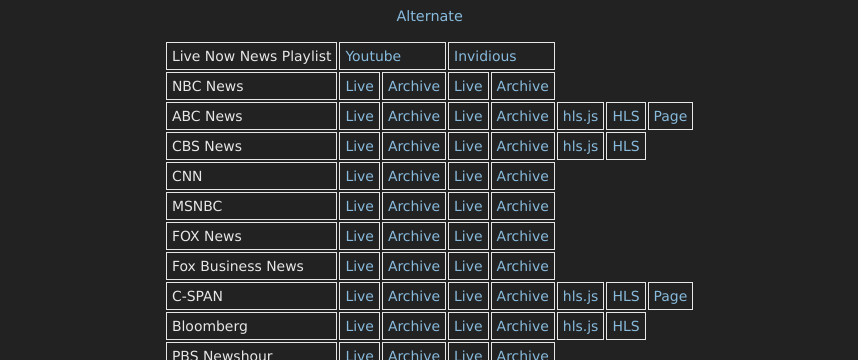
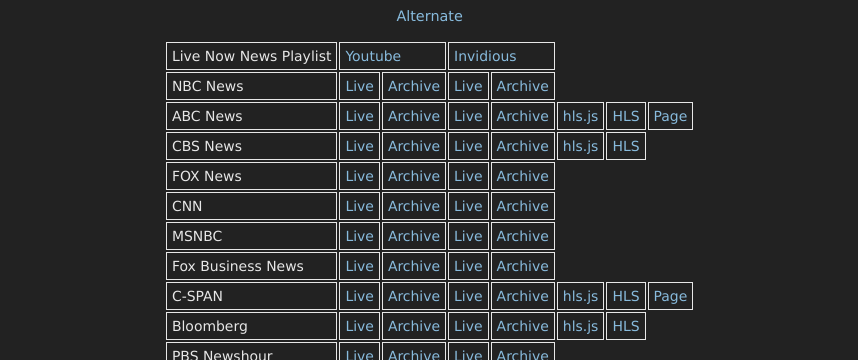
Before and after one commit to danburd/danburd.github.io, a Jekyll site: the page tvnews.html, which Jekyll copies as it is, in a window 1280 px wide. Shown: the top 360 px of the page, without its empty margins (212-1070 px from the left). Built offline with Jekyll 4.4.1, drawn with Linux system fonts in a browser that asks for light colours; some of the changed lines change nothing that is shown.

Commit message:
Update tvnews.html

```diff
--- a/tvnews.html
+++ b/tvnews.html
@@ -41,6 +41,13 @@
     <td><a href="https://cbsnewshd-lh.akamaihd.net/i/CBSNHD_7@199302/master.m3u8">HLS</a></td>
   </tr>
   <tr>
+    <td>FOX News</td>
+    <td><a href="https://www.youtube.com/c/FOXNews/live">Live</a></td>
+    <td><a href="https://www.youtube.com/c/FOXNews">Archive</a></td>
+    <td><a href="https://invidio.us/channel/UCXIJgqnII2ZOINSWNOGFThA/live">Live</a></td>
+    <td><a href="https://invidio.us/channel/UCXIJgqnII2ZOINSWNOGFThA">Archive</a></td>
+  </tr>
+  <tr>
     <td>CNN</td>
     <td><a href="https://www.youtube.com/channel/UCupvZG-5ko_eiXAupbDfxWw/live">Live</a></td>
     <td><a href="https://www.youtube.com/channel/UCupvZG-5ko_eiXAupbDfxWw">Archive</a></td>
@@ -53,13 +60,6 @@
     <td><a href="https://www.youtube.com/c/msnbc">Archive</a></td>
     <td><a href="https://invidio.us/channel/UCaXkIU1QidjPwiAYu6GcHjg/live">Live</a></td>
     <td><a href="https://invidio.us/channel/UCaXkIU1QidjPwiAYu6GcHjg">Archive</a></td>
-  </tr>
-  <tr>
-    <td>FOX News</td>
-    <td><a href="https://www.youtube.com/c/FOXNews/live">Live</a></td>
-    <td><a href="https://www.youtube.com/c/FOXNews">Archive</a></td>
-    <td><a href="https://invidio.us/channel/UCXIJgqnII2ZOINSWNOGFThA/live">Live</a></td>
-    <td><a href="https://invidio.us/channel/UCXIJgqnII2ZOINSWNOGFThA">Archive</a></td>
   </tr>
   <tr>
     <td>Fox Business News</td>
```
